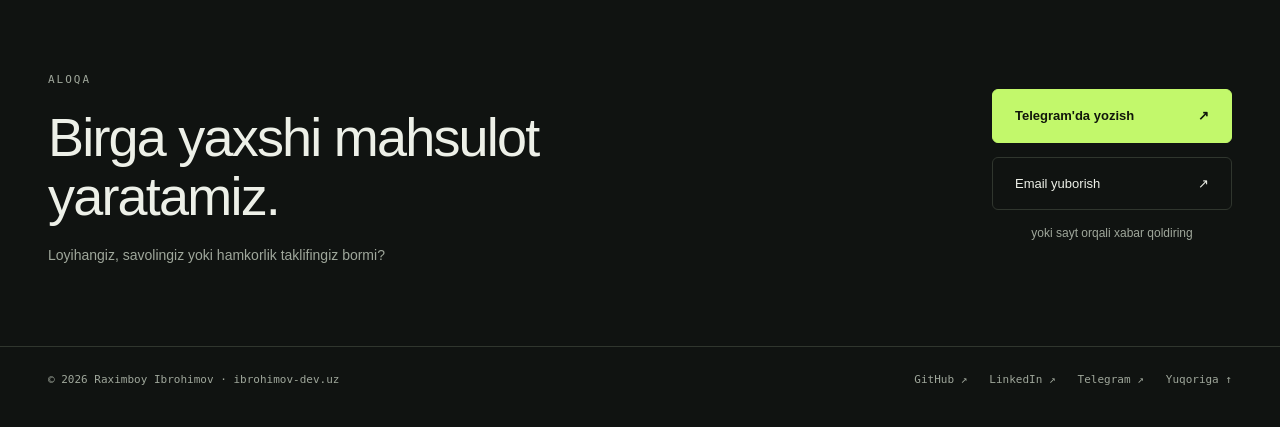
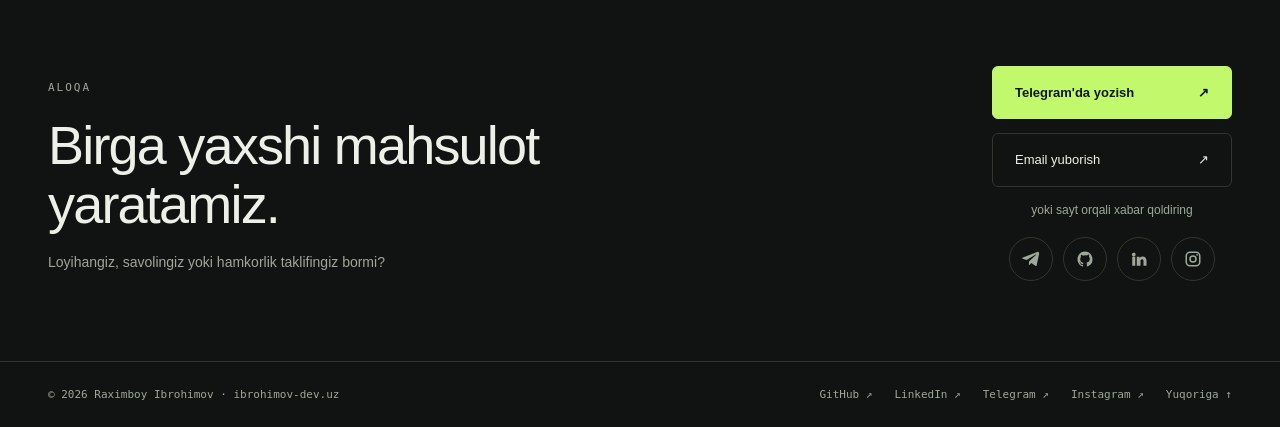
Before and after one commit to Raximboy7/Portfolio, a Django app: template portfolio/templates/portfolio/index.html in a window 1280 px wide. Shown: the part 3960-4387 px from the top of the page. Before the commit the page ends 4345 px from the top, so only its background shows below. Run offline with Django 5.2, Linux system fonts and the light colour scheme; the template is opened without the code that fills it: most values are stand-ins (such as "Sample title", 1, 10 or a date in 2020).

Commit message:
Loyihalar: Geoekofauna qo'shildi, Al Aziz va SarRax skrinshotlari yangilandi; ijtimoiy tarmoqlar bosh sahifa va footer'da
- geoecofauna.uz kartasi (logo + 1440x900 skrinshot), 16 ta loyiha
- alazizacademy.uz yangi dizayni va sarrax.uz yangi bezaklari bo'yicha skrinshotlar
- Aloqa bo'limida Telegram/GitHub/LinkedIn/Instagram ikonkalari (_socials.html)
- footer'ga Instagram, <head> ga Person JSON-LD sameAs

Co-Authored-By: Claude Opus 5.5 <noreply@anthropic.com>

```diff
--- a/portfolio/static/portfolio/css/style.css
+++ b/portfolio/static/portfolio/css/style.css
@@ -206,6 +206,10 @@ h2 { font-size: 42px; font-weight: 500; letter-spacing: -1.8px; line-height: 1.1
 .contact-actions .btn { min-width: 240px; }
 .contact-form-link { font-size: 12px; color: var(--muted); text-align: center; }
 .contact-form-link:hover { color: var(--accent-ink); }
+.socials { display: flex; justify-content: center; gap: 10px; margin-top: 4px; }
+.socials a { width: 44px; height: 44px; display: grid; place-items: center; border-radius: 50%; border: 1px solid var(--line); color: var(--muted); transition: color .2s, border-color .2s, transform .2s; }
+.socials a:hover, .socials a:focus-visible { color: var(--accent-ink); border-color: var(--accent-ink); transform: translateY(-2px); }
+.socials svg { width: 18px; height: 18px; }
 
 /* ------------------------------- Ichki sahifalar ------------------------- */
 .page-head { padding: 72px 0 28px; }
--- a/portfolio/static/portfolio/js/projects.js
+++ b/portfolio/static/portfolio/js/projects.js
@@ -51,6 +51,17 @@ const PROJECTS = [
       uz: "Shaxsi tasdiqlangan foydalanuvchilar uchun xavfsiz muloqot, tanishuv va oilaviy xabardorlik ilovasi: hujjat va yuz orqali tasdiqlash, firibgarlikdan himoya.",
       ru: "Приложение для безопасного общения, знакомств и семейной осведомлённости среди пользователей с подтверждённой личностью: проверка по документу и лицу, защита от мошенничества.",
       en: "A safe messaging, introductions and family-awareness app for identity-verified users: document and face verification, fraud protection.",
+    },
+  },
+  {
+    key: "geoecofauna", kind: "web", name: "Geoekofauna", url: "https://geoecofauna.uz",
+    type: "Ecology · Species Catalog", role: "Backend & DevOps Developer",
+    stack: ["React", "Vite", "Node.js", "SQLite", "Nginx"], platforms: ["Web"],
+    year: 2026, status: "production",
+    desc: {
+      uz: "O'zbekiston biologik xilma-xilligi katalogi: Qizil kitobdagi 206 ta himoyalangan tur, biom modullari, muhofaza kodlari va Qor barsi dasturi, uch tilda.",
+      ru: "Каталог биоразнообразия Узбекистана: 206 охраняемых видов из Красной книги, модули биомов, коды охраны и программа «Снежный барс», три языка.",
+      en: "Uzbekistan biodiversity catalog: 206 Red Book protected species, biome modules, conservation codes and a Snow Leopard program, three languages.",
     },
   },
   {
--- /dev/null
+++ b/portfolio/templates/portfolio/_socials.html
@@ -0,0 +1,6 @@
+<div class="socials" aria-label="Ijtimoiy tarmoqlar">
+  <a href="{{ site.telegram }}" target="_blank" rel="noopener me" aria-label="Telegram {{ site.telegram_user }}" title="Telegram"><svg viewBox="0 0 24 24" fill="currentColor" aria-hidden="true"><path d="M21.94 4.5 18.6 20.2c-.25 1.1-.92 1.38-1.86.86l-5.14-3.79-2.48 2.39c-.27.27-.5.5-1.03.5l.37-5.23 9.52-8.6c.41-.37-.09-.57-.64-.2L5.1 13.34l-5.07-1.59c-1.1-.34-1.12-1.1.23-1.63l19.8-7.63c.92-.34 1.72.2 1.42 1.63z" transform="translate(1 0)"/></svg></a>
+  <a href="{{ site.github }}" target="_blank" rel="noopener me" aria-label="GitHub {{ site.github_user }}" title="GitHub"><svg viewBox="0 0 24 24" fill="currentColor" aria-hidden="true"><path d="M12 2C6.48 2 2 6.58 2 12.25c0 4.53 2.87 8.37 6.84 9.73.5.1.68-.22.68-.49 0-.24-.01-.87-.01-1.71-2.78.62-3.37-1.21-3.37-1.21-.45-1.18-1.11-1.49-1.11-1.49-.91-.64.07-.62.07-.62 1 .07 1.53 1.06 1.53 1.06.89 1.56 2.34 1.11 2.91.85.09-.66.35-1.11.63-1.37-2.22-.26-4.56-1.14-4.56-5.07 0-1.12.39-2.03 1.03-2.75-.1-.26-.45-1.3.1-2.71 0 0 .84-.27 2.75 1.05A9.4 9.4 0 0 1 12 6.84c.85 0 1.71.12 2.51.34 1.91-1.32 2.75-1.05 2.75-1.05.55 1.41.2 2.45.1 2.71.64.72 1.03 1.63 1.03 2.75 0 3.94-2.34 4.81-4.57 5.06.36.32.68.94.68 1.9 0 1.37-.01 2.48-.01 2.82 0 .27.18.6.69.49A10.02 10.02 0 0 0 22 12.25C22 6.58 17.52 2 12 2z"/></svg></a>
+  <a href="{{ site.linkedin }}" target="_blank" rel="noopener me" aria-label="LinkedIn" title="LinkedIn"><svg viewBox="0 0 24 24" fill="currentColor" aria-hidden="true"><path d="M4.98 3.5A2.5 2.5 0 1 1 5 8.5a2.5 2.5 0 0 1-.02-5zM3 9h4v12H3zM9 9h3.8v1.7h.05c.53-1 1.82-2.05 3.75-2.05C20.5 8.65 22 11 22 14.6V21h-4v-5.6c0-1.34-.02-3.06-1.87-3.06-1.87 0-2.16 1.46-2.16 2.96V21H9z"/></svg></a>
+  <a href="{{ site.instagram }}" target="_blank" rel="noopener me" aria-label="Instagram {{ site.instagram_user }}" title="Instagram"><svg viewBox="0 0 24 24" fill="none" stroke="currentColor" stroke-width="2" aria-hidden="true"><rect x="3" y="3" width="18" height="18" rx="5"/><circle cx="12" cy="12" r="4"/><circle cx="17.5" cy="6.5" r="1.1" fill="currentColor" stroke="none"/></svg></a>
+</div>
--- a/portfolio/templates/portfolio/base.html
+++ b/portfolio/templates/portfolio/base.html
@@ -15,6 +15,7 @@
   <meta property="og:url" content="{{ site.url }}{{ request.path }}">
   {% block extra_head %}{% endblock %}
   <meta property="og:image" content="{{ site.url }}{% static 'portfolio/img/avatar.jpg' %}">
+  <script type="application/ld+json">{"@context": "https://schema.org", "@type": "Person", "name": "{{ site.name }}", "url": "{{ site.url }}", "jobTitle": "{{ site.role }}", "sameAs": ["{{ site.telegram }}", "{{ site.github }}", "{{ site.linkedin }}", "{{ site.instagram }}"]}</script>
 
   <link rel="icon" type="image/svg+xml" href="{% static 'portfolio/img/favicon.svg' %}">
   <link rel="stylesheet" href="{% static 'portfolio/css/style.css' %}">
@@ -69,6 +70,7 @@
         <a href="{{ site.github }}" target="_blank" rel="noopener">GitHub ↗</a>
         <a href="{{ site.linkedin }}" target="_blank" rel="noopener">LinkedIn ↗</a>
         <a href="{{ site.telegram }}" target="_blank" rel="noopener">Telegram ↗</a>
+        <a href="{{ site.instagram }}" target="_blank" rel="noopener">Instagram ↗</a>
         <a href="#top"><span data-i18n="footer.back">Yuqoriga</span> ↑</a>
       </div>
     </div>
--- a/portfolio/templates/portfolio/index.html
+++ b/portfolio/templates/portfolio/index.html
@@ -125,6 +125,7 @@
       <a class="btn primary" href="{{ site.telegram }}" target="_blank" rel="noopener"><span data-i18n="contact.tg">Telegram'da yozish</span> <span aria-hidden="true">↗</span></a>
       <a class="btn" href="mailto:{{ site.email }}"><span data-i18n="contact.mail">Email yuborish</span> <span aria-hidden="true">↗</span></a>
       <a class="contact-form-link" href="{% url 'contact' %}" data-i18n="contact.form_link">yoki sayt orqali xabar qoldiring</a>
+      {% include "portfolio/_socials.html" %}
     </div>
   </div>
 
@@ -135,6 +136,7 @@
       "alaziz-academy": { logo: "{% static 'portfolio/img/projects/alaziz-academy.png' %}", shot: "{% static 'portfolio/img/shots/alaziz-academy.jpg' %}" },
       "jibas": { logo: "{% static 'portfolio/img/projects/jibas.png' %}", shot: "{% static 'portfolio/img/shots/jibas.jpg' %}" },
       "sarrax": { logo: "{% static 'portfolio/img/projects/sarrax.png' %}", shot: "{% static 'portfolio/img/shots/sarrax.jpg' %}" },
+      "geoecofauna": { logo: "{% static 'portfolio/img/projects/geoecofauna.png' %}", shot: "{% static 'portfolio/img/shots/geoecofauna.jpg' %}" },
       "devnest": { logo: "{% static 'portfolio/img/projects/devnest.svg' %}", shot: "{% static 'portfolio/img/shots/devnest.jpg' %}" },
       "bozorlink": { logo: "{% static 'portfolio/img/projects/bozorlink.svg' %}", shot: "{% static 'portfolio/img/shots/bozorlink.jpg' %}" },
       "nevio": { logo: "{% static 'portfolio/img/projects/nevio.png' %}", shot: "{% static 'portfolio/img/shots/nevio.jpg' %}" },
```
Also changed, not shown: portfolio/static/portfolio/img/projects/geoecofauna.png (added), portfolio/static/portfolio/img/shots/alaziz-academy.jpg, portfolio/static/portfolio/img/shots/geoecofauna.jpg (added), portfolio/static/portfolio/img/shots/sarrax.jpg.
